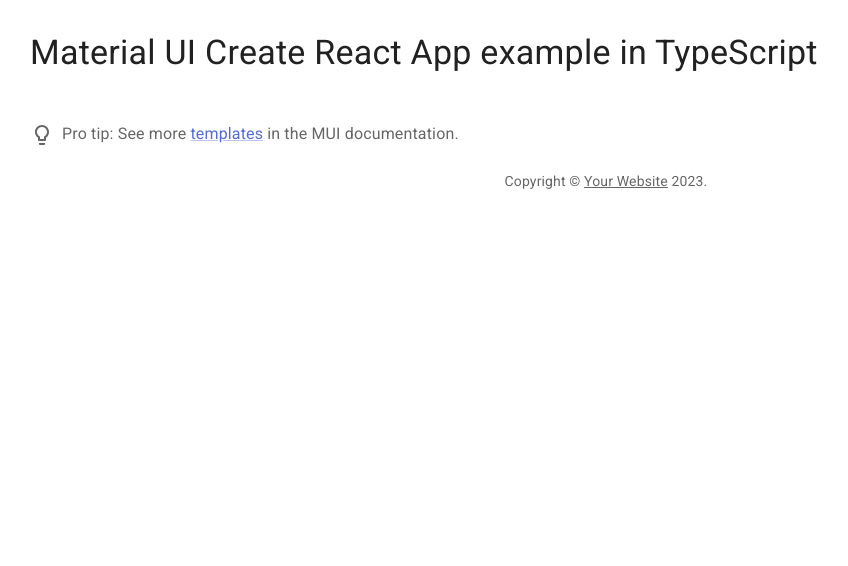
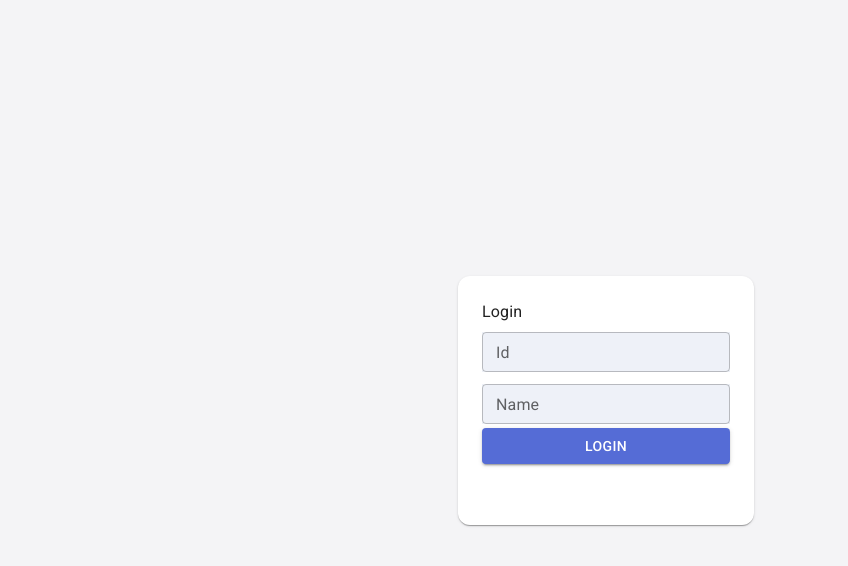
Before and after one commit to suthesank/task-list-app, a React (Create React App) app: page / in a window 1280 px wide. Shown: the top 566 px of the page, without its empty margins (34-882 px from the left). Built offline with nearby package versions, Linux system fonts and the light colour scheme.

Commit message:
feat: Add routing, login, layout

```diff
--- a/package.json
+++ b/package.json
@@ -10,6 +10,7 @@
     "@types/react-dom": "latest",
     "react": "latest",
     "react-dom": "latest",
+    "react-router-dom": "^6.14.2",
     "react-scripts": "latest",
     "typescript": "latest"
   },
--- a/src/App.tsx
+++ b/src/App.tsx
@@ -1,32 +1,21 @@
 import * as React from 'react';
-import Container from '@mui/material/Container';
-import Typography from '@mui/material/Typography';
-import Box from '@mui/material/Box';
-import Link from '@mui/material/Link';
-import ProTip from './ProTip';
-
-function Copyright() {
-  return (
-    <Typography variant="body2" color="text.secondary" align="center">
-      {'Copyright © '}
-      <Link color="inherit" href="https://mui.com/">
-        Your Website
-      </Link>{' '}
-      {new Date().getFullYear()}.
-    </Typography>
-  );
-}
+import { BrowserRouter, Routes, Route } from "react-router-dom";
+import ProtectedRoute from './utilities/protected_route';
+import Layout from './views/includes/layout';
+import Dashboard from './views/dashboard';
 
 export default function App() {
   return (
-    <Container>
-      <Box sx={{ my: 4 }}>
-        <Typography variant="h4" component="h1" gutterBottom>
-          Material UI Create React App example in TypeScript
-        </Typography>
-        <ProTip />
-        <Copyright />
-      </Box>
-    </Container>
+    <BrowserRouter>
+      <Routes>
+        {/* All protected pages will go inside this parent route */}
+        <Route element={<ProtectedRoute />}>
+          <Route path="/" element={<Layout />}>
+            <Route index element={<Dashboard />} />
+          </Route>
+        </Route>
+      </Routes>
+    </BrowserRouter>
+
   );
 }
--- a/src/index.tsx
+++ b/src/index.tsx
@@ -4,6 +4,7 @@
 import { ThemeProvider } from '@mui/material/styles';
 import App from './App';
 import theme from './theme';
+import { GlobalStyles } from '@mui/material';
 
 const rootElement = document.getElementById('root');
 const root = ReactDOM.createRoot(rootElement!);
@@ -12,6 +13,7 @@
   <ThemeProvider theme={theme}>
     {/* CssBaseline kickstart an elegant, consistent, and simple baseline to build upon. */}
     <CssBaseline />
+    <GlobalStyles styles={{ body: { backgroundColor: '#F4F4F6' } }} />
     <App />
   </ThemeProvider>,
 );
--- /dev/null
+++ b/src/utilities/protected_route.tsx
@@ -0,0 +1,70 @@
+import { Box, Button, Card, TextField, Typography } from "@mui/material"
+import * as React from "react"
+import { Outlet } from "react-router-dom"
+
+const ProtectedRoute = () => {
+
+    const [loginState, setLoginState] = React.useState<null | boolean>(null)
+
+    const handleLogin = () => {
+        localStorage.setItem("loginCreds", "true")
+        setLoginState(true)
+    }
+
+    React.useEffect(() => {
+        const login_creds = localStorage.getItem("loginCreds");
+        if (login_creds) {
+            setLoginState(true)
+        } else {
+            setLoginState(false)
+        }
+    }, [])
+
+    if (loginState) {
+        return (
+            <Outlet />
+        )
+    } else {
+        return (
+            <Box sx={{
+                display: "flex",
+                alignItems: "center",
+                justifyContent: "center",
+                height: "100vh",
+            }}>
+                <Card sx={{
+                    width: 296,
+                    height: 249,
+                    display: "flex",
+                    flexDirection: "column",
+                    backgroundColor: "white",
+                    padding: "24px 24px 33px 24px",
+                    borderRadius: "12px",
+                }}>
+                    <Typography>Login</Typography>
+                    <TextField
+                        sx={{
+                            backgroundColor: "#EEF1F8",
+                        }}
+                        label="Id"
+                        variant="outlined"
+                        margin="dense"
+                        size="small"
+                    />
+                    <TextField
+                        sx={{
+                            backgroundColor: "#EEF1F8",
+                        }}
+                        label="Name"
+                        variant="outlined"
+                        margin="dense"
+                        size="small"
+                    />
+                    <Button variant="contained" onClick={handleLogin}>Login</Button>
+                </Card>
+            </Box>
+        )
+    }
+}
+
+export default ProtectedRoute
--- /dev/null
+++ b/src/views/dashboard/index.tsx
@@ -0,0 +1,10 @@
+import { Typography } from "@mui/material"
+import * as React from "react"
+
+const Dashboard = () => {
+    return (
+        <Typography>Dashboard here</Typography>
+    )
+}
+
+export default Dashboard
--- /dev/null
+++ b/src/views/includes/layout.tsx
@@ -0,0 +1,53 @@
+import { Avatar, Box, Button, Container, Typography } from '@mui/material';
+import * as React from 'react';
+import { Outlet } from 'react-router-dom';
+
+
+const Layout = () => {
+
+    const handleLogout = () => {
+        localStorage.removeItem("loginCreds")
+        window.location.reload()
+    }
+
+    return (
+        <Box sx={{
+            width: "100%",
+            height: "100vh",
+        }}>
+            <Box sx={{
+                height: 72,
+                display: "flex",
+                alignItems: "center",
+                backgroundColor: "#FFFFFF",
+                boxShadow: "0px 3px 6px #00000029"
+            }}>
+                <Container sx={{
+                    maxWidth: "960px !important",
+                    display: "flex",
+                    justifyContent: "space-between"
+                }}>
+                    <Box sx={{
+                        display: "flex",
+                        alignItems: "center"
+                    }}>
+                        <Avatar
+                            alt="Remy Sharp"
+                            src="/avatar.png"
+                            sx={{ width: 48, height: 48 }}
+                        />
+                        <Typography marginLeft="16px">Ali</Typography>
+                    </Box>
+                    <Button onClick={handleLogout} sx={{ color: "#6D8187" }} >Logout</Button>
+                </Container>
+            </Box>
+            <Container sx={{
+                maxWidth: "960px !important",
+            }}>
+                <Outlet />
+            </Container>
+        </Box>
+    )
+}
+
+export default Layout
```
Also changed, not shown: public/avatar.png (added), 1 other file (tests, documents, lock files or other folders).
